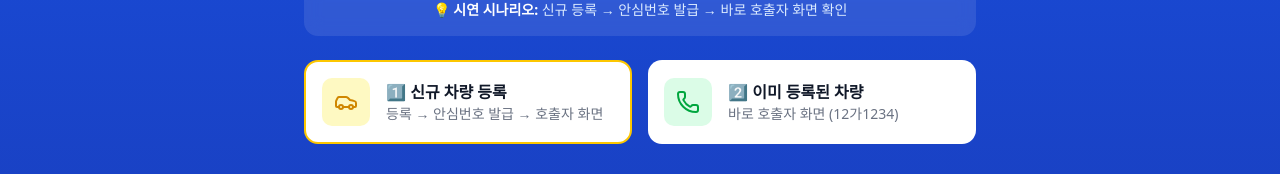
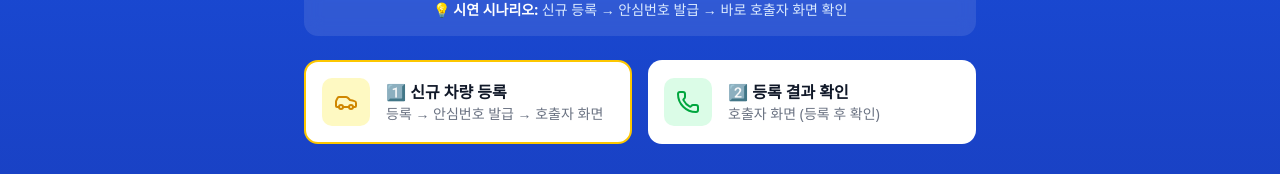
Before and after one commit to bridge25/qr-parking-demo, a Next.js app: page / in a window 1280 px wide. Shown: the part 708-882 px from the top of the page. Built offline with nearby package versions, Linux system fonts and the light colour scheme.

Commit message:
fix: 데모 플로우 연결 수정 - 1번/2번 같은 QR코드 사용
- 2번 링크를 R5Q7UD → J6UQDV로 변경
- 1번 등록 → 2번에서 결과 확인 가능

```diff
--- a/src/app/page.tsx
+++ b/src/app/page.tsx
@@ -78,15 +78,15 @@
             </Link>
 
             <Link
-              href="/qr/R5Q7UD"
+              href="/qr/J6UQDV"
               className="flex items-center gap-4 bg-white rounded-xl p-4 hover:shadow-lg transition-shadow"
             >
               <div className="p-3 bg-green-100 rounded-lg">
                 <Phone className="w-6 h-6 text-green-600" />
               </div>
               <div>
-                <h3 className="font-semibold text-gray-900">2️⃣ 이미 등록된 차량</h3>
-                <p className="text-sm text-gray-500">바로 호출자 화면 (12가1234)</p>
+                <h3 className="font-semibold text-gray-900">2️⃣ 등록 결과 확인</h3>
+                <p className="text-sm text-gray-500">호출자 화면 (등록 후 확인)</p>
               </div>
             </Link>
           </div>
```
